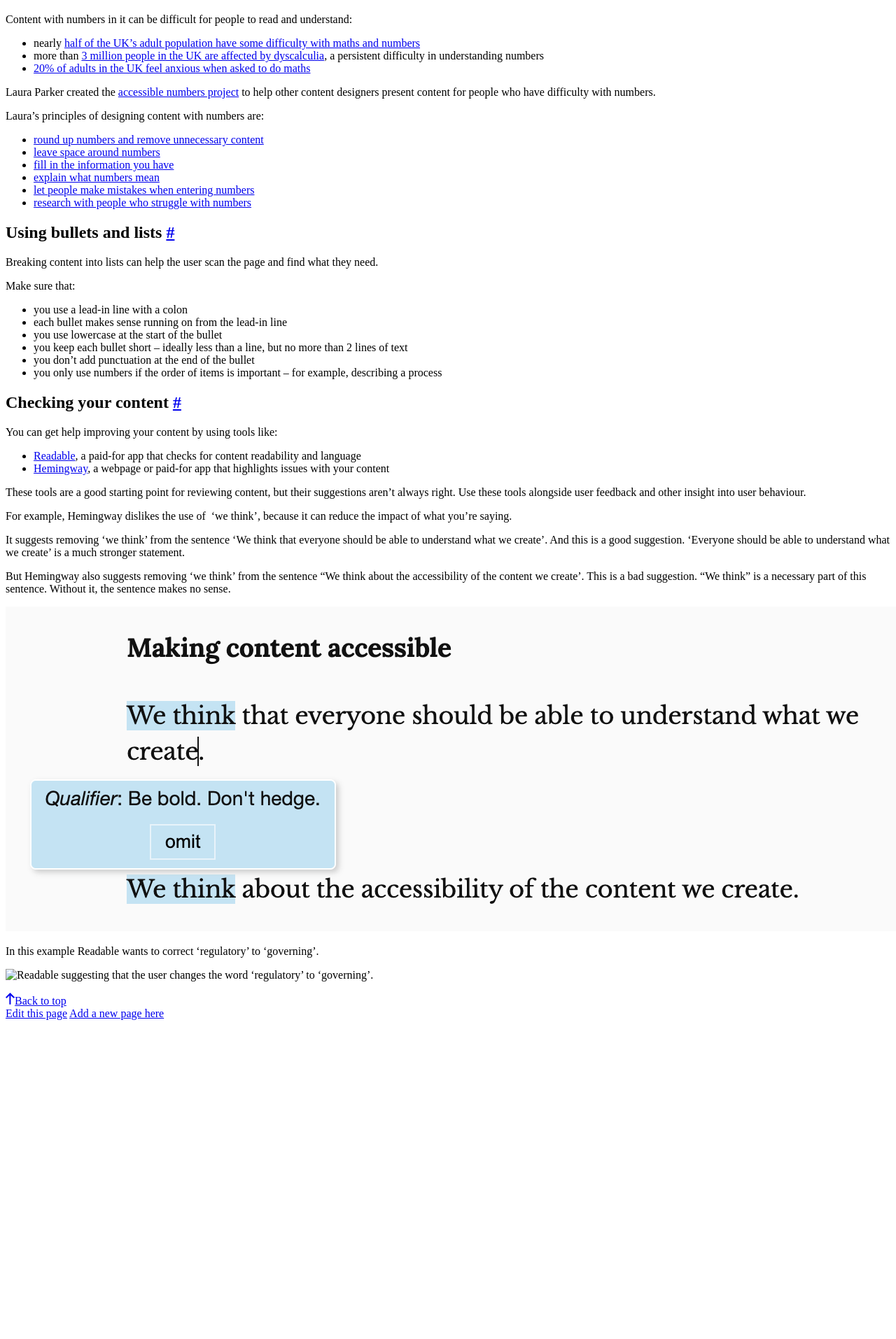
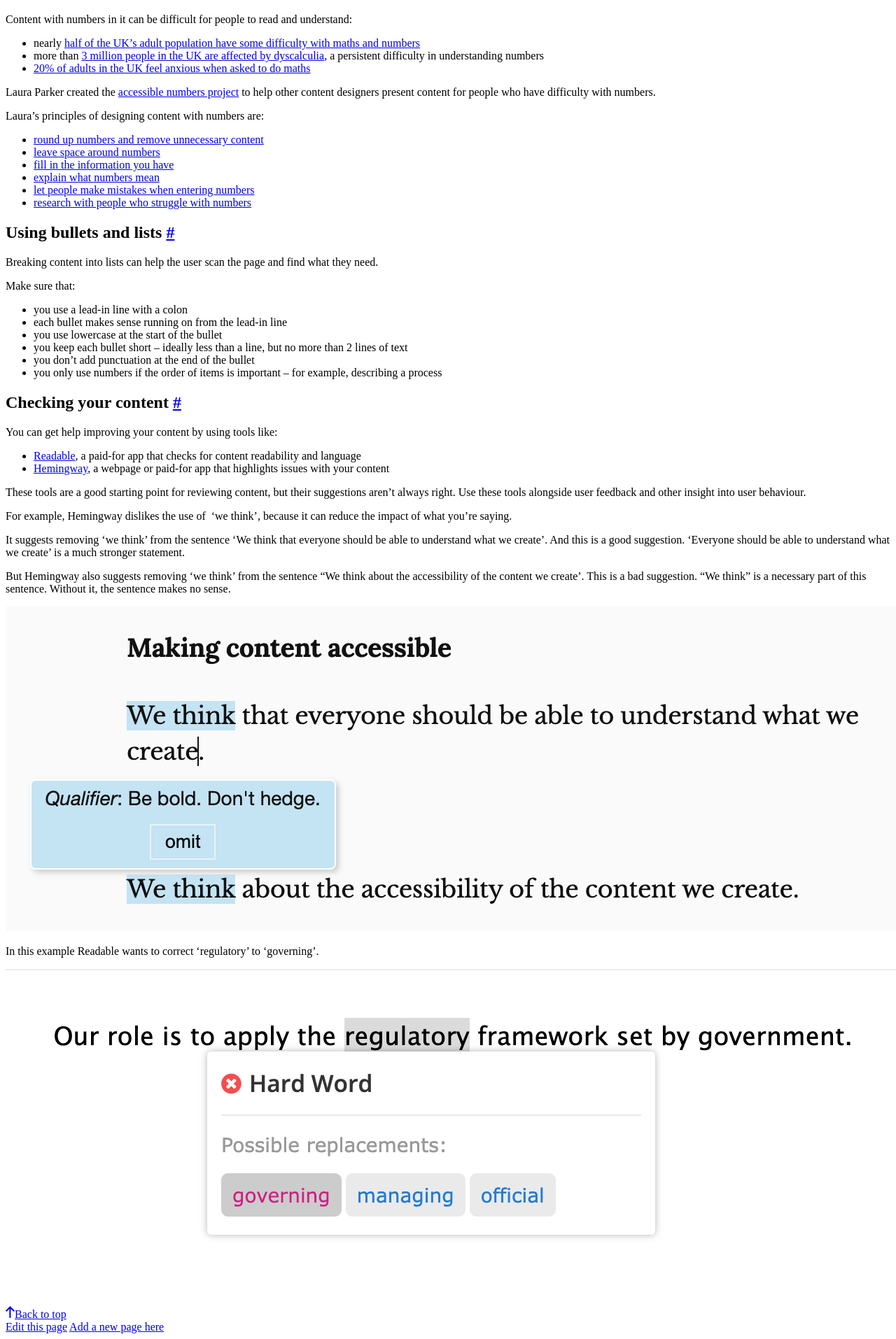
Before and after one commit to dxw/accessibility-manual, a Jekyll site: the page built from src/content/making-content-readable.md, in a window 1280 px wide. Shown: the part 1135-3049 px from the top of the page at 70% size. Built offline with Jekyll 4.4.1, drawn with Linux system fonts in a browser that asks for light colours; before the commit the page ends 2601 px from its top, so only the background shows below that.

Commit message:
Update Content page “making-content-readable”

```diff
--- a/src/content/making-content-readable.md
+++ b/src/content/making-content-readable.md
@@ -81,4 +81,4 @@ But Hemingway also suggests removing ‘we think’ from the sentence “We thin
 
 In this example Readable wants to correct ‘regulatory’ to ‘governing’.
 
-![Readable suggesting that the user changes the word ‘regulatory’ to ‘governing’.](/src/assets/images/readable-example.png)
+![Readable suggesting that the user changes the word ‘regulatory’ to ‘governing’.](/assets/images/readable-example.png)
```
